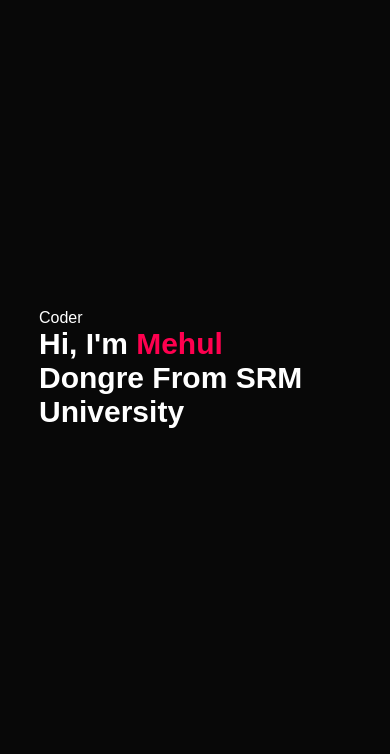
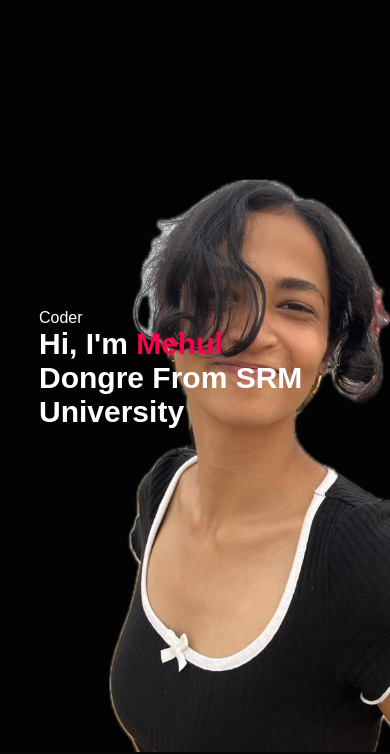
Before and after one commit to maybemehul/Portfolio, a plain HTML site: page index.html in a window 390 px wide. Shown: the part 92-846 px from the top of the page. Drawn offline with Linux system fonts and the light colour scheme.

Commit message:
Update style.css

```diff
--- a/style.css
+++ b/style.css
@@ -14,7 +14,7 @@
 #header{
     width: 100%;
     height: 100vh;
-    background-image: url(images/backgroundFinal.jpg);
+    background-image: url(backgroundFinal.jpg);
     background-size: cover;
     background-position: center;
 }
@@ -326,7 +326,7 @@
 
 @media only screen and (max-width: 600px){
     #header{
-        background-image: url(images/phone_background.jpg);
+        background-image: url(phone_background.jpg);
     }
     .header-text{
         margin-top: 100%;
```
